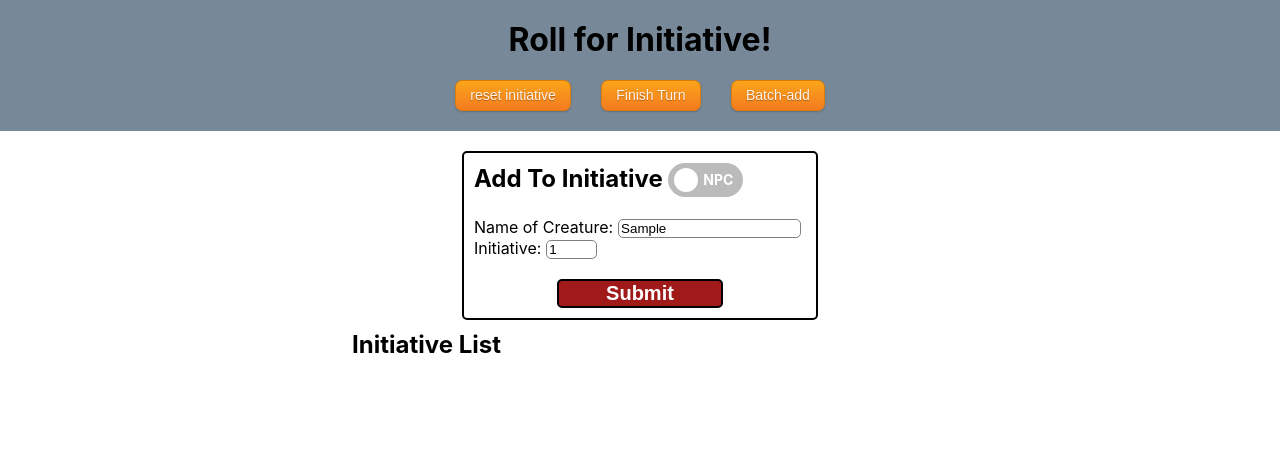
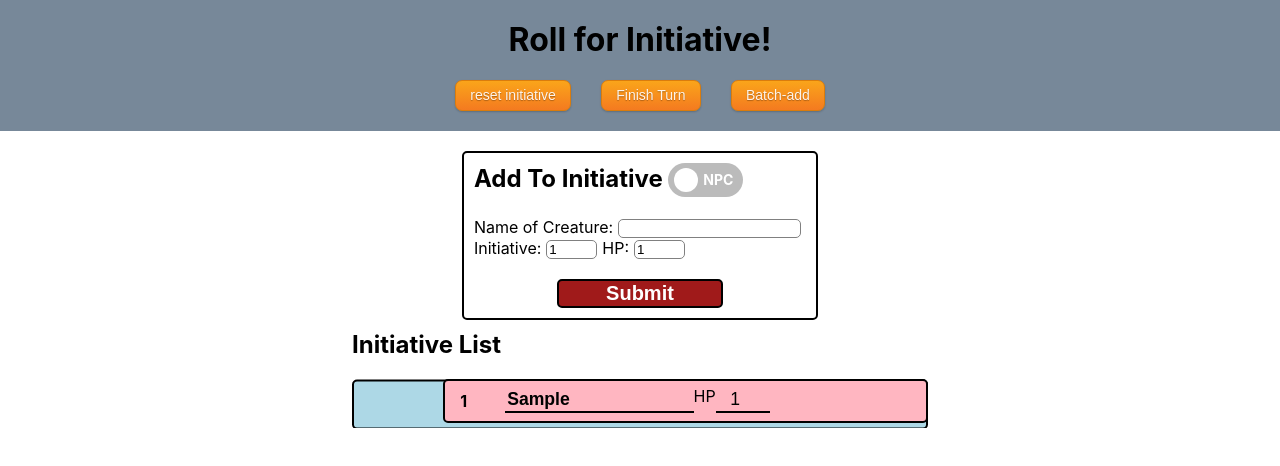
Before and after one commit to thegouge/roll-for-initiative, a Vue app: page / in a window 1280 px wide. Both pictures are taken after typing "Sample" into the empty fields and a click on the input "Submit". Shown: the top 466 px of the page. Built offline with nearby package versions, Linux system fonts and the light colour scheme.

Commit message:
catching up to react version

```diff
--- a/src/App.vue
+++ b/src/App.vue
@@ -1,8 +1,10 @@
 <template>
   <div class="initiative-tracker">
     <tool-bar />
-    <add-form />
-    <init-list />
+    <div class="initiative-tracker">
+      <add-form />
+      <init-list />
+    </div>
   </div>
 </template>
 
--- a/src/components/AddForm.vue
+++ b/src/components/AddForm.vue
@@ -35,7 +35,7 @@
         />
       </div>
 
-      <div v-if="isPlayer" class="form-input number-input">
+      <div v-if="!isPlayer" class="form-input number-input">
         <label for="health">HP:</label>
         <input
           class="input add-input"
@@ -71,18 +71,23 @@ export default {
 
     const store = useStore();
 
-    const addToInit = () =>
+    const addToInit = () => {
       store.commit("addToOrder", {
         creaturesToAdd: [
           {
-            isPlayer,
-            name: creatureName,
-            init: creatureInit,
-            HP: creatureHP,
+            isPlayer: isPlayer.value,
+            name: creatureName.value,
+            init: creatureInit.value,
+            HP: creatureHP.value,
             id: Date.now()
           }
         ]
       });
+      creatureName.value = "";
+      creatureInit.value = 1;
+      creatureHP.value = 1;
+      isPlayer.value = false;
+    };
 
     return {
       creatureName,
--- a/src/components/CreatureTracker.vue
+++ b/src/components/CreatureTracker.vue
@@ -1,9 +1,9 @@
 <template>
   <div
-    :class="`initCreature ${creature.isPlayer ? 'player' : 'creature'}`"
+    :class="`init-creature ${creature.isPlayer ? 'player' : 'creature'}`"
     :data-testid="`creature-${creature.isPlayer ? 'pc' : 'npc'}`"
   >
-    <div className="init-number" data-testid="creature-init">
+    <div class="init-number" data-testid="creature-init">
       {{ creature.init }}
     </div>
     <input
@@ -14,14 +14,15 @@
       @change="(e) => changeName(creature.id, e.target.value)"
       data-testid="creature-name"
     />
-    <div v-if="isPlayer">
     <label
-        :htmlFor="`Creature-HP-${creature.id}`"
+      v-if="!creature.isPlayer"
+      :for="`Creature-HP-${creature.id}`"
       style="font-weight: normal"
     >
       HP
     </label>
     <input
+      v-if="!creature.isPlayer"
       type="number"
       name="Creature-HP"
       :id="`Creature-HP-${creature.id}`"
@@ -31,13 +32,27 @@
       @change="handleHPChange"
     />
   </div>
-  </div>
 </template>
 
 <script>
+import { useStore } from "vuex";
 export default {
-  props: ["creature"],
-  methods: { handleHPChange() {}, changeName() {} }
+  props: { creature: { type: Object, required: true } },
+  setup() {
+    const store = useStore();
+
+    function handleHPChange(id, newHP) {
+      if (newHP <= 0) {
+        return store.commit("removeFromOrder", id);
+      }
+      store.commit("changeAspect", { id, HP: newHP });
+    }
+    function changeName(id, newName) {
+      store.commit("changeAspect", { id, name: newName });
+    }
+
+    return { handleHPChange, changeName };
+  }
 };
 </script>
 
--- a/src/components/InitList.vue
+++ b/src/components/InitList.vue
@@ -16,6 +16,7 @@
 </template>
 
 <script>
+import { computed } from "vue";
 import { useStore } from "vuex";
 import CreatureTracker from "./CreatureTracker.vue";
 export default {
@@ -24,8 +25,8 @@ export default {
     const store = useStore();
 
     return {
-      initiative: store.state.initiative,
-      turnMarkerPos: store.getters.turnMarkerPosition
+      initiative: computed(() => store.state.initiative),
+      turnMarkerPos: computed(() => store.getters.turnMarkerPosition)
     };
   }
 };
--- a/src/components/Modal.vue
+++ b/src/components/Modal.vue
@@ -36,6 +36,7 @@ export default {
   top: 0;
   transition: 0.3s;
 }
+
 .modal-interior {
   position: relative;
   width: 50%;
```
Lines whose indentation alone changed are shown as unchanged.
